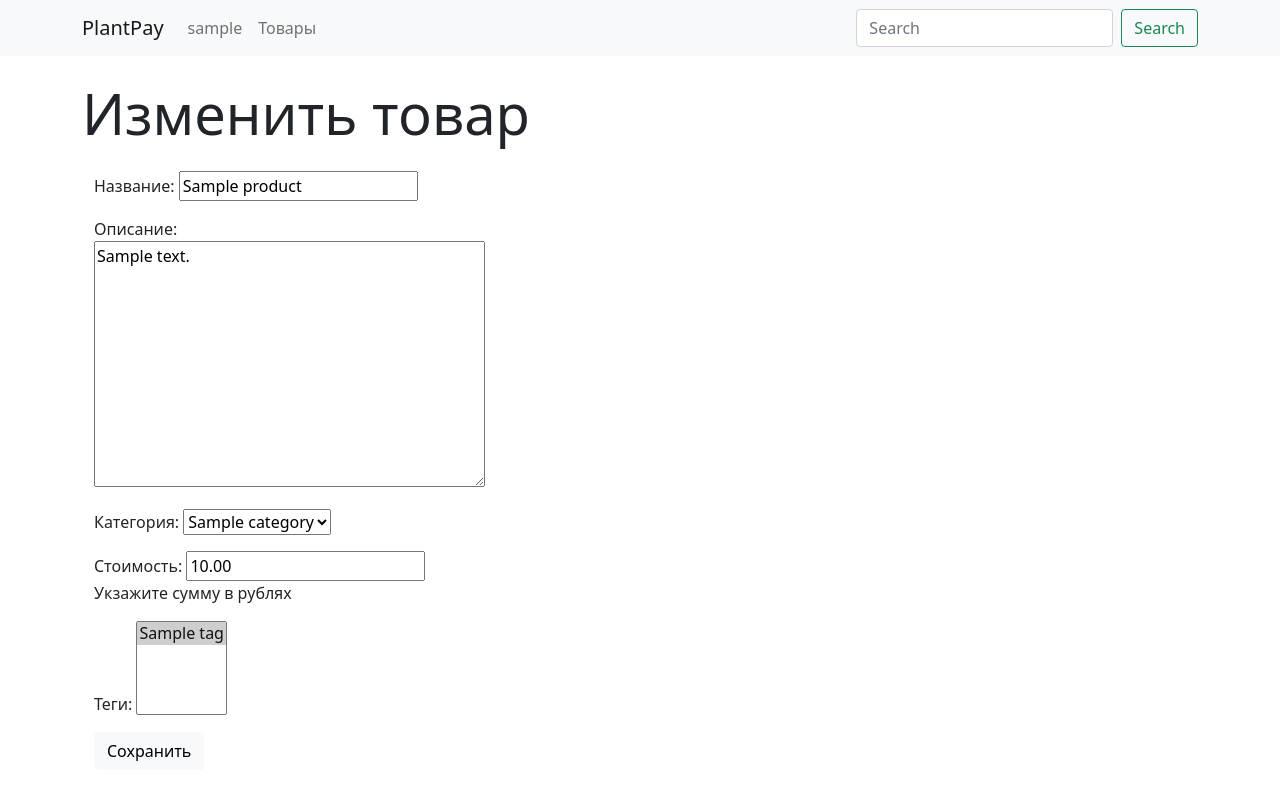
After one commit to thinknetica-django-lab-01/jakosoll, a Django app: page /goods/1/edit/ in a window 1280 px wide. The commit adds this page. Run offline with Django 3.2, Linux system fonts and the light colour scheme; a user stored in the database is signed in; tables that the repository leaves empty hold one stand-in row (values such as "Sample post"); data that the repository does not hold is empty; some libraries are stand-ins or nearby versions.

Commit message:
Done add and create forms for 'Product'

```diff
--- a/django_lab/main/forms.py
+++ b/django_lab/main/forms.py
@@ -1,10 +1,7 @@
-<<<<<<< Updated upstream
 from django.forms import ModelForm
-=======
 from django import forms
 from .models import Product
 from django.core.exceptions import ValidationError
->>>>>>> Stashed changes
 from django.contrib.auth.models import User
 
 
--- a/django_lab/main/models.py
+++ b/django_lab/main/models.py
@@ -2,6 +2,7 @@ from django.db import models
 from django.contrib.auth.models import User
 from django.db.models.signals import post_save
 from django.dispatch import receiver
+from django.urls import reverse
 
 
 class Product(models.Model):
@@ -25,6 +26,9 @@ class Product(models.Model):
         verbose_name = 'Продукт'
         verbose_name_plural = 'Продукты'
         ordering = ['-updated']
+
+    def get_absolute_url(self):
+        return reverse('goods_detail', kwargs={'pk': self.id})
 
 
 class Category(models.Model):
--- a/django_lab/main/templates/product_add.html
+++ b/django_lab/main/templates/product_add.html
@@ -2,7 +2,7 @@
 {% block title %}Добавить товар{% endblock title %}
 {% block content %}
     <div class="container my-4">
-        <h1 class="display-4">Добавить товар</h1>
+        <h1 class="display-4">{% block h1 %}Добавить товар{% endblock h1 %}</h1>
         <div class="row mx-auto my-4">
             <div class="col-md-4">
                 <form action="" method="post">
--- a/django_lab/main/templates/product_detail.html
+++ b/django_lab/main/templates/product_detail.html
@@ -8,5 +8,10 @@
             <p>{{ product.price }} Рублей</p>
             <p>Имя продавца: {{ product.vendor.username }}</p>
         </div>
+        <div class="row">
+            <div class="col-md-1">
+                <a href="{% url 'goods_edit' pk=product.id %}" class="btn btn-primary" role="button">Изменить</a>
+            </div>
+        </div>
     </div>
 {% endblock content %}
--- /dev/null
+++ b/django_lab/main/templates/product_update.html
@@ -0,0 +1,3 @@
+{% extends 'product_add.html' %}
+{% block title %}Изменить товар{% endblock title %}
+{% block h1 %}Изменить товар{% endblock h1 %}
--- a/django_lab/main/urls.py
+++ b/django_lab/main/urls.py
@@ -1,10 +1,13 @@
 from django.urls import path
-from .views import index, ProductListView, ProductDetailView, ProductAddView, UpdateAccountView
+from .views import index, ProductListView, \
+    ProductDetailView, ProductAddView, \
+    UpdateAccountView, ProductEditView
 
 urlpatterns = [
     path('', index, name='main_page'),
     path('goods/', ProductListView.as_view(), name='goods'),
     path('goods/<int:pk>/', ProductDetailView.as_view(), name='goods_detail'),
     path('goods/add/', ProductAddView.as_view(), name='goods_add'),
+    path('goods/<int:pk>/edit/', ProductEditView.as_view(), name='goods_edit'),
     path('accounts/profile/', UpdateAccountView.as_view(), name='update_account'),
 ]
--- a/django_lab/main/views.py
+++ b/django_lab/main/views.py
@@ -46,7 +46,6 @@ class ProductAddView(PermissionRequiredMixin, CreateView):
     model = Product
     form_class = ProductAddForm
     login_url = '/'
-    success_url = '/'
     template_name = 'product_add.html'
 
     def get_context_data(self, **kwargs):
@@ -62,6 +61,15 @@ class ProductAddView(PermissionRequiredMixin, CreateView):
         return super(ProductAddView, self).form_valid(form)
 
 
+class ProductEditView(PermissionRequiredMixin, UpdateView):
+    """Displays product edit form"""
+    permission_required = 'main.edit_product'
+    form_class = ProductAddForm
+    login_url = '/'
+    template_name = 'product_update.html'
+    model = Product
+
+
 class UpdateAccountView(LoginRequiredMixin, UpdateView):
     """Displays user's account profile form"""
     form_class = UpdateUserForm
```
